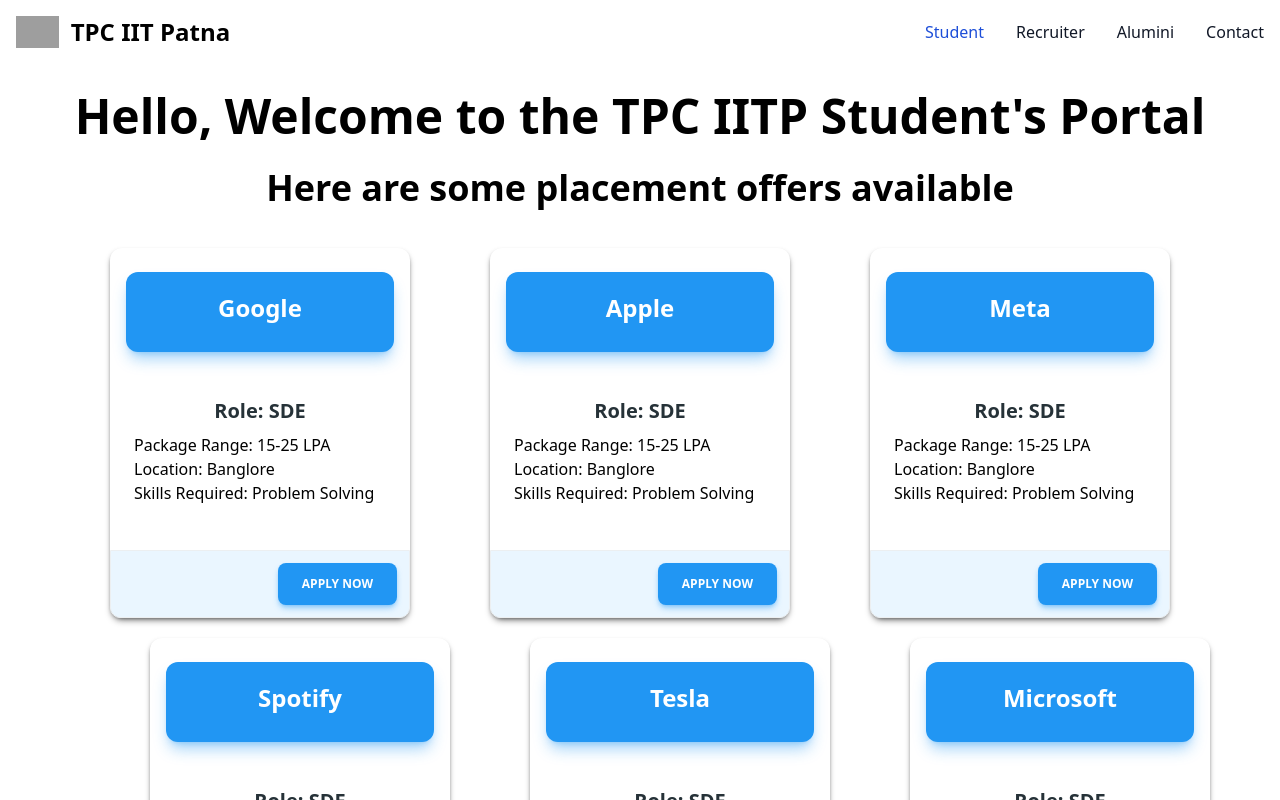
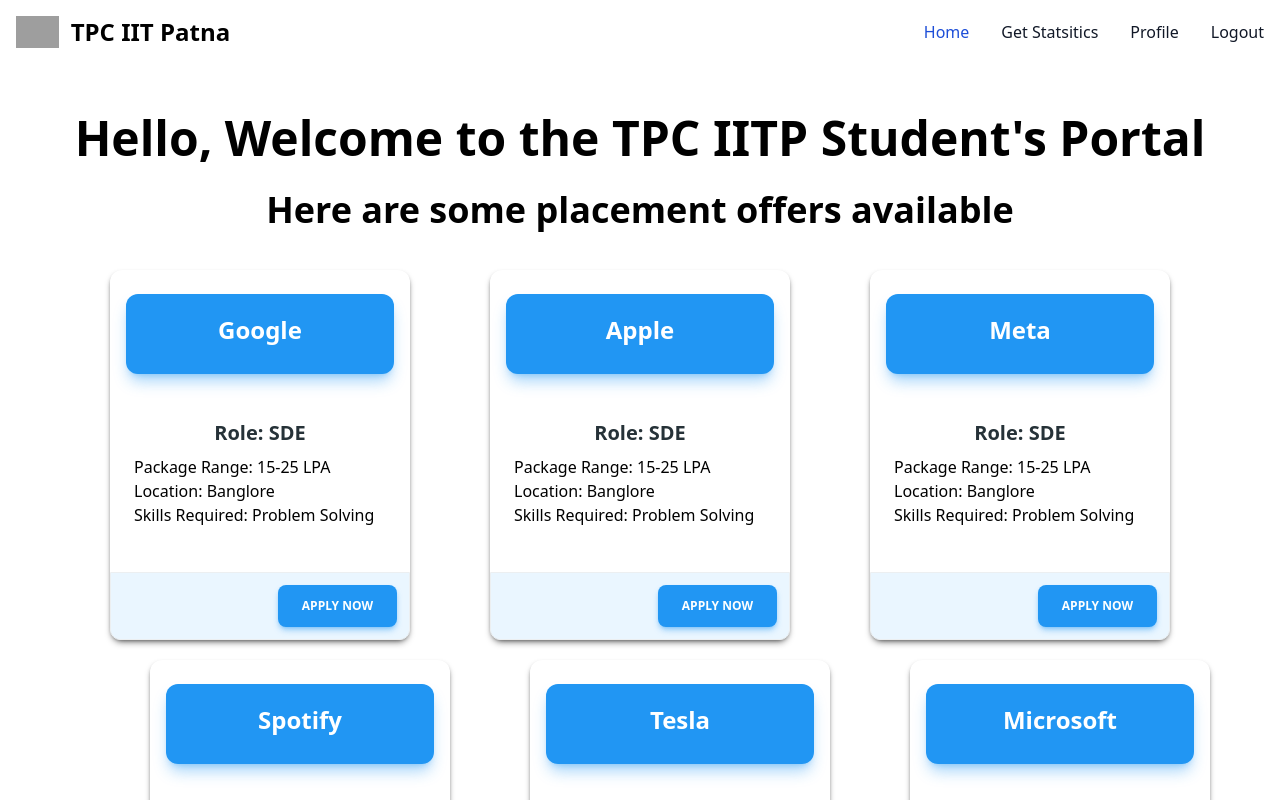
Before and after one commit to Anurag-Deo/tpc-portal, a Next.js app: page /student/main in a window 1280 px wide. Shown: the top 800 px of the page. Built offline with nearby package versions, Linux system fonts and the light colour scheme; grey boxes are pictures that could not be loaded.

Commit message:
Fixed Navbar in student section

```diff
--- /dev/null
+++ b/src/components/studentNavbar.tsx
@@ -0,0 +1,45 @@
+import React from 'react'
+import { useRouter } from 'next/router'
+import Link from 'next/link'
+
+
+const StudentNavbar = () => {
+    const router = useRouter()
+  return (
+
+
+<nav className="bg-white border-gray-200 dark:bg-gray-900 dark:border-gray-700">
+  <div className="max-w-screen-xl flex flex-wrap items-center justify-between mx-auto p-4">
+    <a href="#" className="flex items-center">
+        <img src="https://www.iitp.ac.in/placement/images/iitp2.png" className="h-8 mr-3" alt="Flowbite Logo" />
+        <span className="self-center text-2xl font-semibold whitespace-nowrap dark:text-white">TPC IIT Patna</span>
+    </a>
+    <button data-collapse-toggle="navbar-dropdown" type="button" className="inline-flex items-center p-2 ml-3 text-sm text-gray-500 rounded-lg md:hidden hover:bg-gray-100 focus:outline-none focus:ring-2 focus:ring-gray-200 dark:text-gray-400 dark:hover:bg-gray-700 dark:focus:ring-gray-600" aria-controls="navbar-dropdown" aria-expanded="false">
+      <span className="sr-only">Open main menu</span>
+      <svg className="w-6 h-6" aria-hidden="true" fill="currentColor" viewBox="0 0 20 20" xmlns="http://www.w3.org/2000/svg"><path fill-rule="evenodd" d="M3 5a1 1 0 011-1h12a1 1 0 110 2H4a1 1 0 01-1-1zM3 10a1 1 0 011-1h12a1 1 0 110 2H4a1 1 0 01-1-1zM3 15a1 1 0 011-1h12a1 1 0 110 2H4a1 1 0 01-1-1z" clip-rule="evenodd"></path></svg>
+    </button>
+    <div className="hidden w-full md:block md:w-auto" id="navbar-dropdown">
+      <ul className="flex flex-col font-medium p-4 md:p-0 mt-4 border border-gray-100 rounded-lg bg-gray-50 md:flex-row md:space-x-8 md:mt-0 md:border-0 md:bg-white dark:bg-gray-800 md:dark:bg-gray-900 dark:border-gray-700">
+        <li>
+          <Link href="/student/main" className={`"block py-2 pl-3 pr-4  ${router.pathname.split("/")[2] == "main" ? "text-white bg-blue-700 rounded md:bg-transparent md:text-blue-700 md:p-0 md:dark:text-blue-500 dark:bg-blue-600 md:dark:bg-transparent" : "text-gray-900 rounded hover:bg-gray-100 md:hover:bg-transparent md:border-0 md:hover:text-blue-700 md:p-0 dark:text-white md:dark:hover:text-blue-500 dark:hover:bg-gray-700 dark:hover:text-white md:dark:hover:bg-transparent"} "`} aria-current="page">Home</Link>
+        </li>
+
+        <li>
+          <Link href="/student/stats" className={`"block py-2 pl-3 pr-4  ${router.pathname.split("/")[2] == "stats" ? "text-white bg-blue-700 rounded md:bg-transparent md:text-blue-700 md:p-0 md:dark:text-blue-500 dark:bg-blue-600 md:dark:bg-transparent" : "text-gray-900 rounded hover:bg-gray-100 md:hover:bg-transparent md:border-0 md:hover:text-blue-700 md:p-0 dark:text-white md:dark:hover:text-blue-500 dark:hover:bg-gray-700 dark:hover:text-white md:dark:hover:bg-transparent"} "`}>Get Statsitics</Link>
+        </li>
+        <li>
+          <Link href="/student/profile" className={`"block py-2 pl-3 pr-4  ${router.pathname.split("/")[2] == "profile" ? "text-white bg-blue-700 rounded md:bg-transparent md:text-blue-700 md:p-0 md:dark:text-blue-500 dark:bg-blue-600 md:dark:bg-transparent" : "text-gray-900 rounded hover:bg-gray-100 md:hover:bg-transparent md:border-0 md:hover:text-blue-700 md:p-0 dark:text-white md:dark:hover:text-blue-500 dark:hover:bg-gray-700 dark:hover:text-white md:dark:hover:bg-transparent"} "`}>Profile</Link>
+        </li>
+        <li>
+          <Link href="/logout" className={`"block py-2 pl-3 pr-4  ${router.pathname == "/contactus" ? "text-white bg-blue-700 rounded md:bg-transparent md:text-blue-700 md:p-0 md:dark:text-blue-500 dark:bg-blue-600 md:dark:bg-transparent" : "text-gray-900 rounded hover:bg-gray-100 md:hover:bg-transparent md:border-0 md:hover:text-blue-700 md:p-0 dark:text-white md:dark:hover:text-blue-500 dark:hover:bg-gray-700 dark:hover:text-white md:dark:hover:bg-transparent"} "`}>Logout</Link>
+        </li>
+      </ul>
+    </div>
+  </div>
+</nav>
+
+
+  )
+}
+
+export default StudentNavbar
--- a/src/pages/_app.tsx
+++ b/src/pages/_app.tsx
@@ -1,12 +1,12 @@
 import "@/styles/globals.css";
 import type { AppProps } from "next/app";
-import Navbar from "@/components/navbar";
+// import Navbar from "@/components/navbar";
 import Footer from "@/components/footer";
 
 export default function App({ Component, pageProps }: AppProps) {
   return (
     <>
-      <Navbar />
+      {/* <Navbar /> */}
       <Component {...pageProps} />
       <Footer />
     </>
--- a/src/pages/alumini/signin.tsx
+++ b/src/pages/alumini/signin.tsx
@@ -2,7 +2,7 @@
 import Head from "next/head";
 import Link from "next/link";
 import Lottie from "@/components/lottie";
-
+import Navbar from "@/components/navbar";
 
 const signin = () => {
   const [email, setEmail] = useState("");
@@ -10,6 +10,7 @@
   const [error, setError] = useState("");
   return (
     <>
+    <Navbar/>
       <Head>
         <title>TPC Alumini Portal | Sign In</title>
         <meta name="description" content="Generated by create next app" />
--- a/src/pages/alumini/signup.tsx
+++ b/src/pages/alumini/signup.tsx
@@ -2,6 +2,7 @@
 import Head from "next/head";
 import Link from "next/link";
 import Lottie from "@/components/lottie";
+import Navbar from "@/components/navbar";
 
 const signup = () => {
   const [name, setName] = useState("");
@@ -12,6 +13,7 @@
   const [error, setError] = useState("");
   return (
     <>
+    <Navbar />
       <Head>
         <title>TPC Alumini Portal | Sign Up</title>
         <meta name="description" content="Generated by create next app" />
--- a/src/pages/index.tsx
+++ b/src/pages/index.tsx
@@ -3,12 +3,14 @@
 import { Inter } from 'next/font/google'
 import styles from '@/styles/Home.module.css'
 import ContactCard from '@/components/contactCard/contactCard'
+import Navbar from '@/components/navbar'
 
 const inter = Inter({ subsets: ['latin'] })
 
 export default function Home() {
   return (
     <>
+      <Navbar />
       <Head>
         <title>TPC Portal | Sign In</title>
         <meta name="description" content="Generated by create next app" />
--- a/src/pages/recruiter/signin.tsx
+++ b/src/pages/recruiter/signin.tsx
@@ -2,6 +2,7 @@
 import Head from "next/head";
 import Link from "next/link";
 import Lottie from "@/components/lottie";
+import Navbar from "@/components/navbar";
 
 const signin = () => {
   const [email, setEmail] = useState("");
@@ -9,6 +10,7 @@
   const [error, setError] = useState("");
   return (
     <>
+    <Navbar/>
       <Head>
         <title>TPC Recruiter Portal | Sign In</title>
         <meta name="description" content="Generated by create next app" />
--- a/src/pages/recruiter/signup.tsx
+++ b/src/pages/recruiter/signup.tsx
@@ -2,6 +2,7 @@
 import Head from "next/head";
 import Link from "next/link";
 import Lottie from "@/components/lottie";
+import Navbar from "@/components/navbar";
 
 const signup = () => {
   const [name, setName] = useState("");
@@ -11,6 +12,7 @@
   const [error, setError] = useState("");
   return (
     <>
+    <Navbar />
       <Head>
         <title>TPC Recruiter Portal | Sign In</title>
         <meta name="description" content="Generated by create next app" />
--- a/src/pages/student/main.tsx
+++ b/src/pages/student/main.tsx
@@ -1,8 +1,11 @@
 import React from 'react'
 import OfferCard from '@/components/offersCard/offersCard'
+import Navbar from '@/components/studentNavbar'
 const main = () => {
   return (
-    <div>
+    <>
+    <Navbar/>
+    <div style={{marginTop: '50px'}}>
       <h2 className="text-5xl font-semibold text-center my-7">Hello, Welcome to the TPC IITP Student's Portal</h2>
       <h3 className="text-4xl font-semibold text-center my-7">Here are some placement offers available</h3>
       <div className="flex flex-col lg:flex-row justify-center items-center my-10 lg:space-x-20 flex-wrap">
@@ -17,6 +20,7 @@
 
       </div>
     </div>
+    </>
   )
 }
 
--- a/src/pages/student/profile.tsx
+++ b/src/pages/student/profile.tsx
@@ -1,10 +1,13 @@
 import React from 'react'
-
+import Navbar from '@/components/studentNavbar'
 const profile = () => {
   return (
+    <>
+    <Navbar/>
     <div>
-      This is profile page
+      This page shows the query results
     </div>
+    </>
   )
 }
 
--- a/src/pages/student/signin.tsx
+++ b/src/pages/student/signin.tsx
@@ -2,6 +2,7 @@
 import Head from "next/head";
 import Link from "next/link";
 import Lottie from "@/components/lottie";
+import Navbar from "@/components/navbar";
 
 const signin = () => {
   const [email, setEmail] = useState("");
@@ -9,6 +10,7 @@
   const [error, setError] = useState("");
   return (
     <>
+    <Navbar/>
       <Head>
         <title>TPC Student Portal | Sign In</title>
         <meta name="description" content="Generated by create next app" />
--- a/src/pages/student/signup.tsx
+++ b/src/pages/student/signup.tsx
@@ -2,7 +2,7 @@
 import Head from "next/head";
 import Link from "next/link";
 import Lottie from "@/components/lottie";
-
+import Navbar from "@/components/navbar";
 const signup = () => {
   const [name, setName] = useState("");
   const [roll, setRoll] = useState("");
@@ -12,6 +12,7 @@
   const [error, setError] = useState("");
   return (
     <>
+    <Navbar />
       <Head>
         <title>TPC Student Portal | Sign In</title>
         <meta name="description" content="Generated by create next app" />
--- a/src/pages/student/stats.tsx
+++ b/src/pages/student/stats.tsx
@@ -1,10 +1,13 @@
 import React from 'react'
-
+import Navbar from '@/components/studentNavbar'
 const stats = () => {
   return (
+    <>
+    <Navbar/>
     <div>
       This page shows the query results
     </div>
+    </>
   )
 }
 
```
